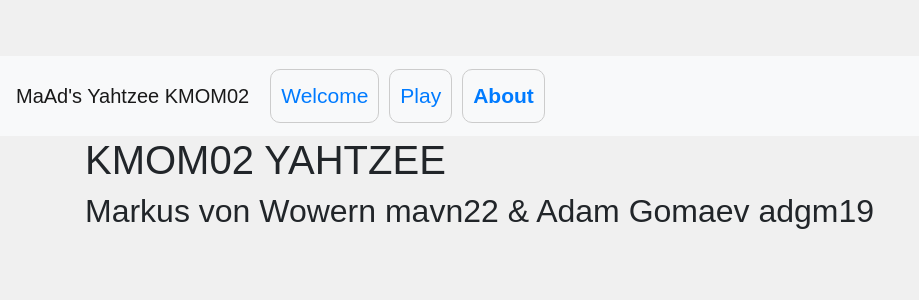
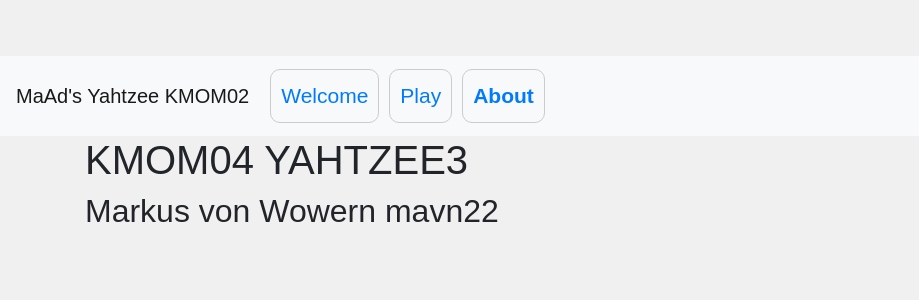
Before and after one commit to showgun666/oopython, a Flask app: page /about in a window 1280 px wide. Shown: the top 300 px of the page, without its empty margins (0-919 px from the left). Run offline with Flask 3, Linux system fonts and the light colour scheme; some libraries are stand-ins or nearby versions.

Commit message:
updated description and title to kmom04 yahtzee3 and removed Adam as co-creator

```diff
--- a/yahtzee2/templates/about.html
+++ b/yahtzee2/templates/about.html
@@ -2,8 +2,8 @@
 
 <div class="container" role="main">
     <div class="page-header">
-        <h1>KMOM02 YAHTZEE</h1>
-        <h2>Markus von Wowern mavn22 & Adam Gomaev adgm19</h2>
+        <h1>KMOM04 YAHTZEE3</h1>
+        <h2>Markus von Wowern mavn22</h2>
     </div>
 </div>
 
```
